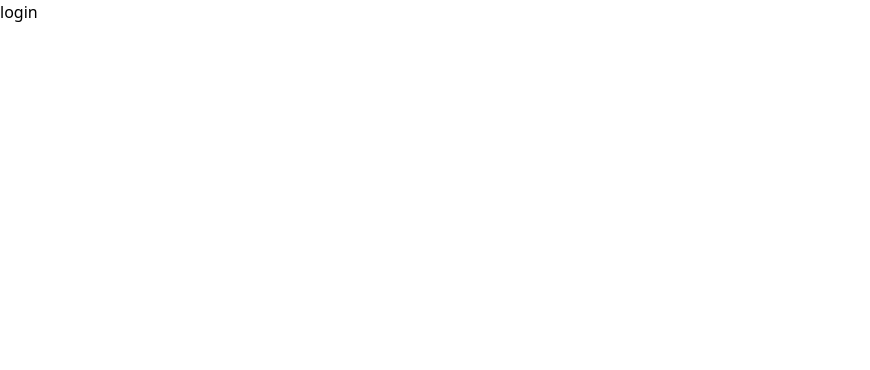
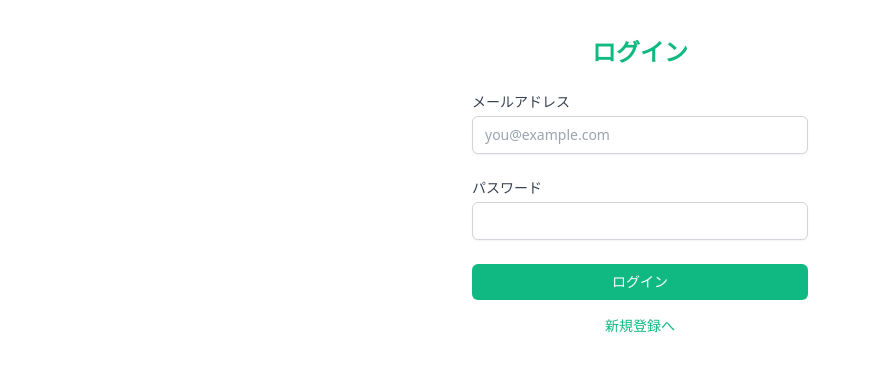
Before and after one commit to HidakaRintaro/MISSION_React-Book-review, a React (Create React App) app: page /login in a window 1280 px wide. Shown: the top 370 px of the page, without its empty margins (0-870 px from the left). Built offline with nearby package versions, Linux system fonts and the light colour scheme.

Commit message:
create login layout

```diff
--- a/src/pages/Login.tsx
+++ b/src/pages/Login.tsx
@@ -1,8 +1,42 @@
+import { Link } from 'react-router-dom'
+
 export const Login: React.FC = () => {
   console.log('login')
   return (
-    <div>
-      <p>login</p>
+    <div className="mx-auto mt-4 max-w-sm px-6 py-5">
+      <h1 className="text-center text-2xl font-bold text-emerald-500">ログイン</h1>
+      <form className="mt-6">
+        <label htmlFor="email" className="mt-6 block">
+          <span className="block text-sm text-gray-700">メールアドレス</span>
+          <input
+            id="email"
+            type="email"
+            placeholder="you@example.com"
+            className="mt-1 block w-full rounded-md border border-gray-300 bg-white px-3 py-2 text-sm placeholder-gray-400 shadow-sm focus:border-emerald-500 focus:outline-none focus:ring-1 focus:ring-emerald-500"
+          />
+        </label>
+        <label htmlFor="password" className="mt-6 block">
+          <span className="block text-sm text-gray-700">パスワード</span>
+          <input
+            id="password"
+            type="password"
+            className="mt-1 block w-full rounded-md border border-gray-300 bg-white px-3 py-2 text-sm placeholder-gray-400 shadow-sm focus:border-emerald-500 focus:outline-none focus:ring-1 focus:ring-emerald-500"
+          />
+        </label>
+        <div className="mt-6 text-right">
+          <button
+            type="submit"
+            className="w-full rounded-md bg-emerald-500 px-5 py-2 text-sm text-white hover:bg-emerald-700"
+          >
+            ログイン
+          </button>
+        </div>
+        <div className="mt-4 text-center text-sm">
+          <Link to="/signup" className="text-emerald-500 hover:underline">
+            新規登録へ
+          </Link>
+        </div>
+      </form>
     </div>
   )
 }
```
